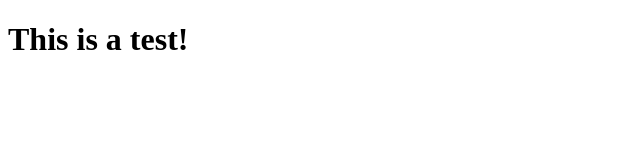
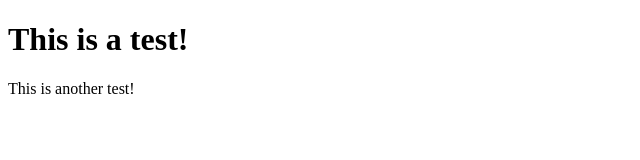
Before and after one commit to lalov1/lalov1.github.io, a plain HTML site: page index.html in a window 1280 px wide. Shown: the whole page, without its empty margins (0-640 px from the left). Drawn offline with Linux system fonts and the light colour scheme.

Commit message:
Added a paragraph

```diff
--- a/index.html
+++ b/index.html
@@ -6,5 +6,6 @@
 </head>
 <body>
     <h1>This is a test!</h1>
+    <p>This is another test!</p>
 </body>
 </html>
```
